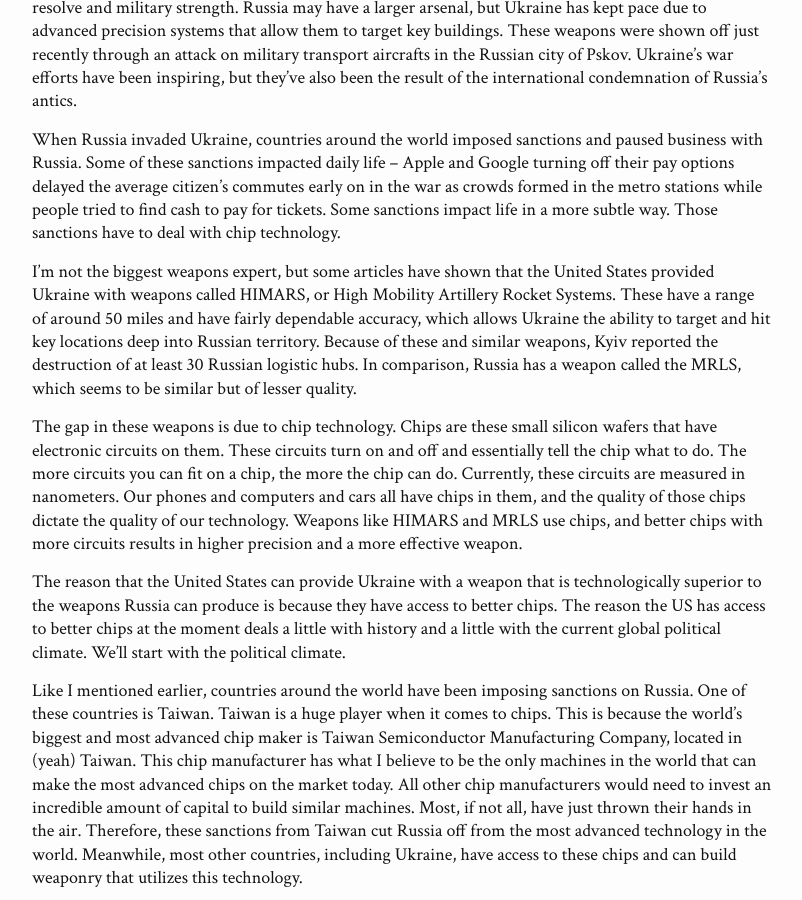
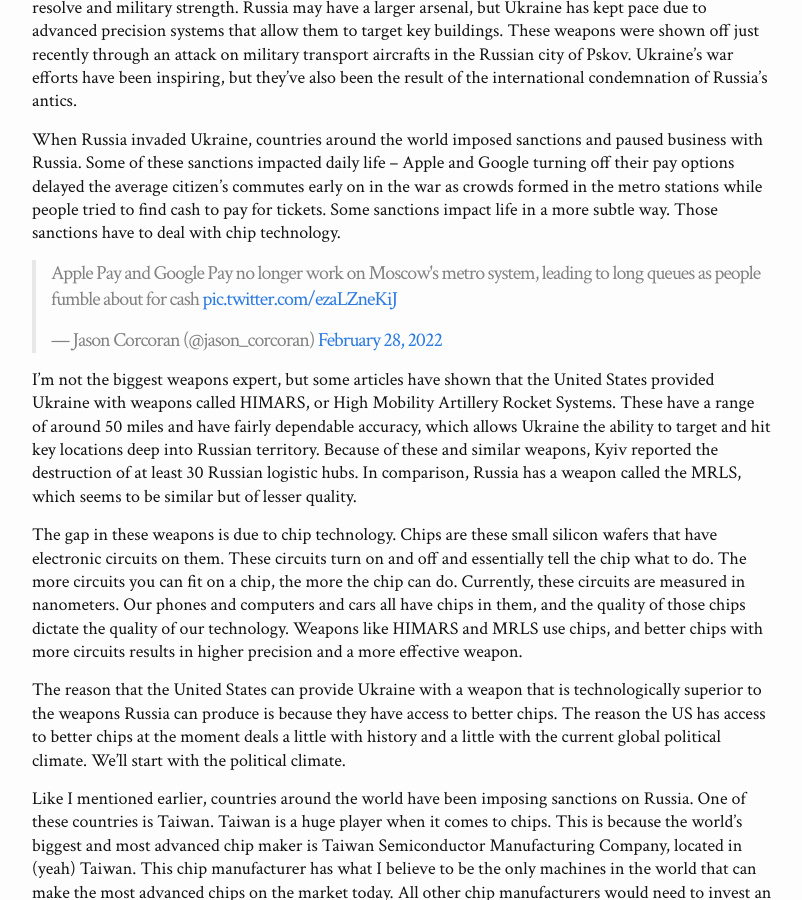
Before and after one commit to jonathanharper3/jonathanharper3.github.io, a Jekyll site: the page built from posts/2023_09/2023_09.md, in a window 1280 px wide and 900 px high, scrolled down 1200 px. Shown: the whole window, without its empty margins (238-1040 px from the left). Built offline with Jekyll 4.4.1, drawn with Linux system fonts in a browser that asks for light colours; nearby versions of some CDN libraries; comment, search, counter and statistics services are not loaded.

Commit message:
Update 2023_09.md

```diff
--- a/posts/2023_09/2023_09.md
+++ b/posts/2023_09/2023_09.md
@@ -14,6 +14,8 @@ For 80 days in early 2022, Russia relentlessly bombed the Ukrainian port city Ma
 But, despite these large-scale attacks and its lesser economy and security, Ukraine has shown surprising resolve and military strength. Russia may have a larger arsenal, but Ukraine has kept pace due to advanced precision systems that allow them to target key buildings. These weapons were shown off just recently through an attack on military transport aircrafts in the Russian city of Pskov. Ukraine’s war efforts have been inspiring, but they’ve also been the result of the international condemnation of Russia’s antics.
 
 When Russia invaded Ukraine, countries around the world imposed sanctions and paused business with Russia. Some of these sanctions impacted daily life – Apple and Google turning off their pay options delayed the average citizen’s commutes early on in the war as crowds formed in the metro stations while people tried to find cash to pay for tickets. Some sanctions impact life in a more subtle way. Those sanctions have to deal with chip technology.
+
+<blockquote class="twitter-tweet"><p lang="en" dir="ltr">Apple Pay and Google Pay no longer work on Moscow&#39;s metro system, leading to long queues as people fumble about for cash <a href="https://t.co/ezaLZneKiJ">pic.twitter.com/ezaLZneKiJ</a></p>&mdash; Jason Corcoran (@jason_corcoran) <a href="https://twitter.com/jason_corcoran/status/1498343208094478354?ref_src=twsrc%5Etfw">February 28, 2022</a></blockquote> <script async src="https://platform.twitter.com/widgets.js" charset="utf-8"></script>
 
 I’m not the biggest weapons expert, but some articles have shown that the United States provided Ukraine with weapons called HIMARS, or High Mobility Artillery Rocket Systems. These have a range of around 50 miles and have fairly dependable accuracy, which allows Ukraine the ability to target and hit key locations deep into Russian territory. Because of these and similar weapons, Kyiv reported the destruction of at least 30 Russian logistic hubs. In comparison, Russia has a weapon called the MRLS, which seems to be similar but of lesser quality.
 
```
